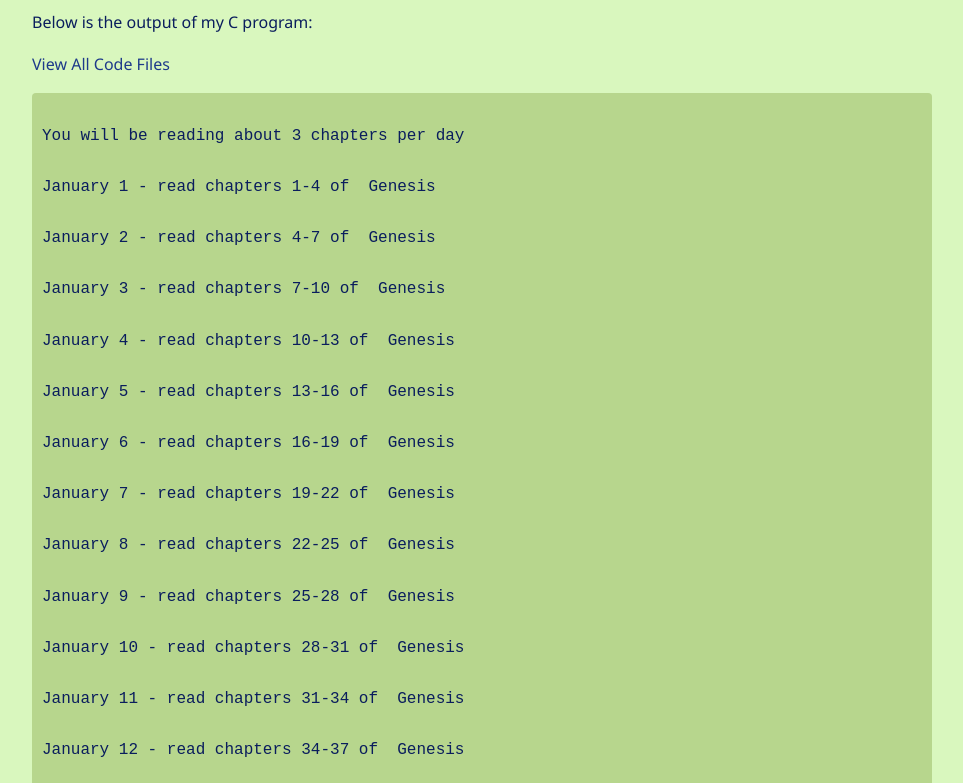
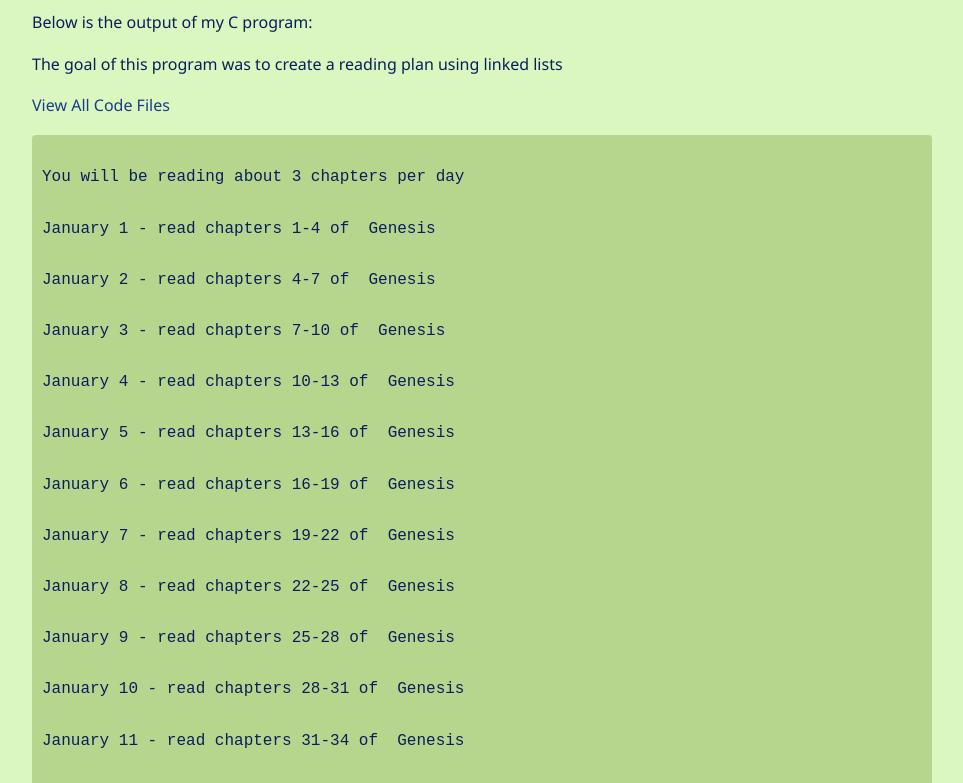
Before and after one commit to CharlesCenizal/Reading-Plan-Linked-Lists, a plain HTML site: page index.html in a window 1280 px wide. Shown: the part 114-897 px from the top of the page, without its empty margins (158-1121 px from the left). Drawn offline with Linux system fonts and the light colour scheme.

Commit message:
updated website

```diff
--- a/index.html
+++ b/index.html
@@ -8,7 +8,7 @@
 <body>
   <h1>Bible Reading Plan Output</h1>
   <p>Below is the output of my C program:</p>
-
+  <p>The goal of this program was to create a reading plan using linked lists</p>
   <a href="code.html">View All Code Files</a>
 
   <pre>
```
